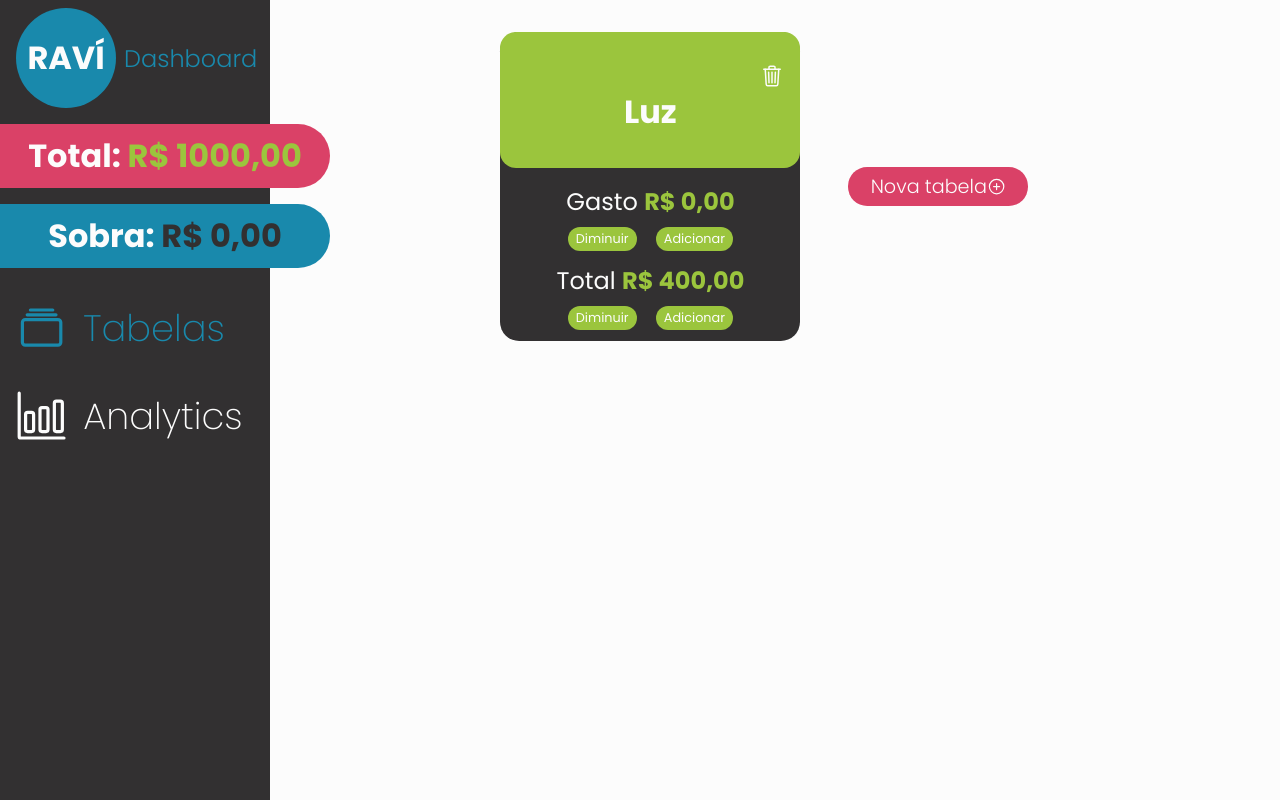
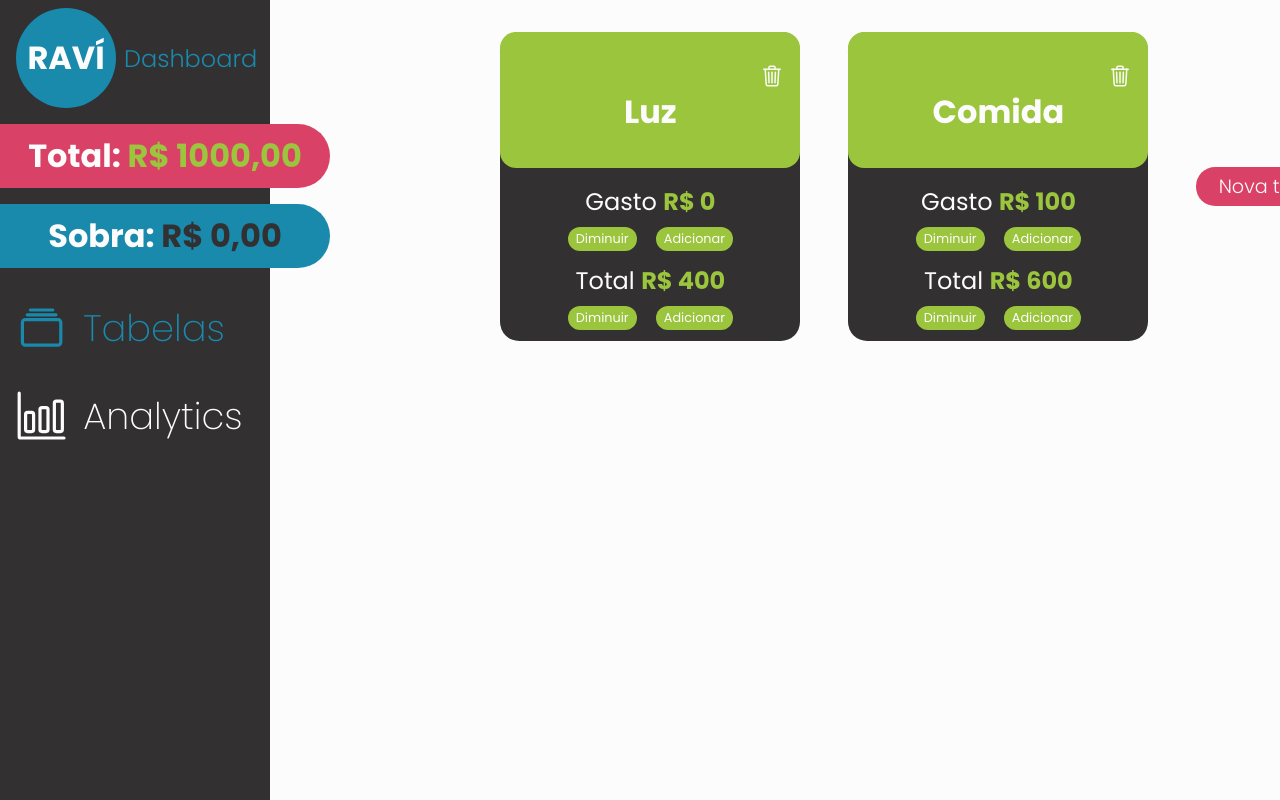
Before and after one commit to vitorhcesar/ravi, a Next.js app: page /app in a window 1280 px wide. Both pictures are taken after a click on the button "Tabelas". Shown: the top 800 px of the page. Built offline with nearby package versions, Linux system fonts and the light colour scheme.

Commit message:
Quarto commit

```diff
--- a/contexts/mainContext.js
+++ b/contexts/mainContext.js
@@ -1,5 +1,5 @@
 import React, { createContext } from 'react';
 
-const MainContext = createContext([]);
+const MainContext = createContext();
 
 export default MainContext;
--- a/package.json
+++ b/package.json
@@ -9,7 +9,7 @@
     "lint": "next lint"
   },
   "dependencies": {
-    "next": "13.3.1",
+    "next": "^13.3.1",
     "react": "18.2.0",
     "react-dom": "18.2.0"
   }
--- a/pages/_app.js
+++ b/pages/_app.js
@@ -1,8 +1,78 @@
 import '@/styles/globals.css';
+import Tabela from '@/src/components/Dashboard/TabelaView/tabela';
+import { useState, useEffect } from 'react';
+import MainContext from '@/contexts/mainContext';
 
 
 export default function App({ Component, pageProps }) {
+    const [viewActive, setViewActive] = useState('tabelas');
+    const [tabelas, setTabelas] = useState([{
+            id: 0,
+            nome: 'Luz',
+            total: 400,
+            gasto: 0
+        },
+        {
+            id: 1,
+            nome: 'Comida',
+            total: 600,
+            gasto: 100
+        }
+    ]);
+    const [map, setMap] = useState(tabelas.map( (item, indice) => <Tabela key={indice} id={indice} name={item.nome} gasto={item.gasto} total={item.total} />));
+
+    function refreshMap(){
+        let newMap = tabelas.map( (item, indice) => <Tabela key={indice} id={indice} name={item.nome} gasto={item.gasto} total={item.total} />);
+        setMap(newMap);
+    }
+
+    useEffect(() => {
+        const tabelaView = document.getElementById('db-tabelaView');
+        const analyticsView = document.getElementById('db-analyticsView');
+
+        const btnTabelas = document.getElementById('btn-tabelas');
+        const btnAnalytics = document.getElementById('btn-analytics');
+
+        if(viewActive == 'tabelas'){
+            tabelaView.className = ('db-viewTabelaOn');
+            analyticsView.className = ('db-viewAnalyticsOff')
+
+            btnTabelas.className = ('db-lb-buttonSelected');
+            btnAnalytics.className = ('db-lb-button');
+        } else if(viewActive == 'analytics'){
+            tabelaView.className = ('db-viewTabelaOff');
+            analyticsView.className = ('db-viewAnalyticsOn')
+
+            btnTabelas.className = ('db-lb-button');
+            btnAnalytics.className = ('db-lb-buttonSelected');
+        }
+
+        console.log('View mudada');
+    }, [viewActive]);
+
+    function addNewTabela(){
+        let nome = prompt('Digite um nome para a tabela');
+        let total = parseFloat(prompt('Digite o valor teto da tabela'));
+        let gasto = parseFloat(prompt('Digite o valor gasto da tabela'));
+
+        tabelas.push({
+            id: (tabelas.length + 1),
+            nome: nome,
+            total: total,
+            gasto: gasto
+        });
+
+        refreshMap();
+        console.log('Nova Tabela adicionada', tabelas);
+    }
+
+    function removeTabela(index){
+
+    }
+
     return (
-        <Component {...pageProps} />
+        <MainContext.Provider value={[setViewActive, map, setMap, addNewTabela, tabelas, setTabelas]}>
+            <Component {...pageProps} />
+        </MainContext.Provider>
     );
 }
--- a/pages/app.js
+++ b/pages/app.js
@@ -1,55 +1,10 @@
-import MainContext from '@/contexts/mainContext';
 import AnalyticsView from '@/src/components/Dashboard/AnalyticsView/analyticsView';
 import LateralBar from '@/src/components/Dashboard/LateralBar/lateralBar';
 import TabelaView from '@/src/components/Dashboard/TabelaView/tabelaView';
 import Head from 'next/head';
-import { useState, useEffect } from 'react';
 
 const App = () => {
-    const [viewActive, setviewActive] = useState('tabelas');
-    const [tabelas, setTabelas] = useState([
-        {
-            id: 0,
-            nome: 'Luz',
-            total: 400,
-            gasto: 0
-        },
-        {
-            id: 1,
-            nome: 'Comida',
-            total: 600,
-            gasto: 100
-        }
-    ]);
-
-    useEffect(() => {
-        const tabelaView = document.getElementById('db-tabelaView');
-        const analyticsView = document.getElementById('db-analyticsView');
-
-        const btnTabelas = document.getElementById('btn-tabelas');
-        const btnAnalytics = document.getElementById('btn-analytics');
-
-        if(viewActive == 'tabelas'){
-            tabelaView.className = ('db-viewTabelaOn');
-            analyticsView.className = ('db-viewAnalyticsOff')
-
-            btnTabelas.className = ('db-lb-buttonSelected');
-            btnAnalytics.className = ('db-lb-button');
-        } else if(viewActive == 'analytics'){
-            tabelaView.className = ('db-viewTabelaOff');
-            analyticsView.className = ('db-viewAnalyticsOn')
-
-            btnTabelas.className = ('db-lb-button');
-            btnAnalytics.className = ('db-lb-buttonSelected');
-        }
-    }, [viewActive]);
-
-    function lbBtnClick(option){
-        setviewActive(option);
-    }
-
     return (
-        <MainContext.Provider value={[setviewActive, lbBtnClick, tabelas, setTabelas]}>
         <div id='dashboard'>
             <Head>
                 <title>Dashboard | Raví</title>
@@ -61,7 +16,6 @@ const App = () => {
             <TabelaView />
             <AnalyticsView />
         </div>
-        </MainContext.Provider>
     )
 }
 
--- a/src/components/Dashboard/LateralBar/lateralBar.js
+++ b/src/components/Dashboard/LateralBar/lateralBar.js
@@ -2,7 +2,7 @@ import MainContext from '@/contexts/mainContext'
 import React, { useContext } from 'react'
 
 const LateralBar = () => {
-    const [ lbBtnClick ] = useContext(MainContext);
+    const [ setViewActive ] = useContext(MainContext);
 
     return (
         <div id='db-lateralBar'>
@@ -19,8 +19,12 @@ const LateralBar = () => {
                 </div>
             </div>
             <div className='db-lb-buttons'>
-                <button onClick={() => lbBtnClick('tabelas')} className='db-lb-buttonSelected' id='btn-tabelas'><ion-icon name="albums-outline"></ion-icon>Tabelas</button>
-                <button onClick={() => lbBtnClick('analytics')} className='db-lb-button' id='btn-analytics'><ion-icon name="bar-chart-outline"></ion-icon>Analytics</button>
+                <button onClick={() => setViewActive('tabelas')} className='db-lb-buttonSelected' id='btn-tabelas'>
+                    <ion-icon name="albums-outline"></ion-icon>Tabelas
+                </button>
+                <button onClick={() => setViewActive('analytics')} className='db-lb-button' id='btn-analytics'>
+                    <ion-icon name="bar-chart-outline"></ion-icon>Analytics
+                </button>
             </div>
         </div>
     )
--- a/src/components/Dashboard/TabelaView/tabela.js
+++ b/src/components/Dashboard/TabelaView/tabela.js
@@ -1,21 +1,24 @@
-import React from 'react'
+import React, { useContext } from 'react'
+import MainContext from '@/contexts/mainContext';
 
-const Tabela = ( {name, gasto, total} ) => {
+const Tabela = ( {id, name, gasto, total} ) => {
+    const [ setViewActive, map, setMap, addNewTabela, tabelas, setTabelas ] = useContext(MainContext);
+
     return (
         <div className='db-tabela'>
             <header>
                 <ion-icon name="trash-outline"></ion-icon>
-                <h1>Luz</h1>
+                <h1>{name}</h1>
             </header>
             <div className='db-tableDiv'>
-                <h2>Gasto <span>R$ 0,00</span></h2>
+                <h2>Gasto <span>R$ {gasto}</span></h2>
                 <div className='db-divBtns'>
                     <button>Diminuir</button>
                     <button>Adicionar</button>
                 </div>
             </div>
             <div className='db-tableDiv'>
-                <h2>Total <span>R$ 400,00</span></h2>
+                <h2>Total <span>R$ {total}</span></h2>
                 <div className='db-divBtns'>
                     <button>Diminuir</button>
                     <button>Adicionar</button>
--- a/src/components/Dashboard/TabelaView/tabelaView.js
+++ b/src/components/Dashboard/TabelaView/tabelaView.js
@@ -1,17 +1,15 @@
-import React, { useContext } from 'react'
+import React, { useContext, useEffect } from 'react';
+import * as ReactDOM from 'react-dom';
+import MainContext from '@/contexts/mainContext';
 import Tabela from './tabela';
-import MainContext from '@/contexts/mainContext';
 
 const TabelaView = () => {
-    const [ tabelas ] = useContext(MainContext);
-
-    console.log(tabelas);
+    const [ setViewActive, map, setMap, addNewTabela, tabelas, setTabelas ] = useContext(MainContext);
 
     return (
         <section id='db-tabelaView' className='db-viewTabelaOn'>
-            {/* { tabelas.map( (item, indice) => <Tabela key={indice} name={item.nome} gasto={item.gasto} total={item.total} />) } */}
-            <Tabela />
-            <button className='db-newTableBtn'>Nova tabela<ion-icon name="add-circle-outline"></ion-icon></button>
+            { map }
+            <button onClick={() => addNewTabela()} className='db-newTableBtn'>Nova tabela<ion-icon name="add-circle-outline"></ion-icon></button>
         </section>
     );
 };
```
Also changed, not shown: 1 other file (tests, documents, lock files or other folders). Lines whose indentation alone changed are shown as unchanged.
